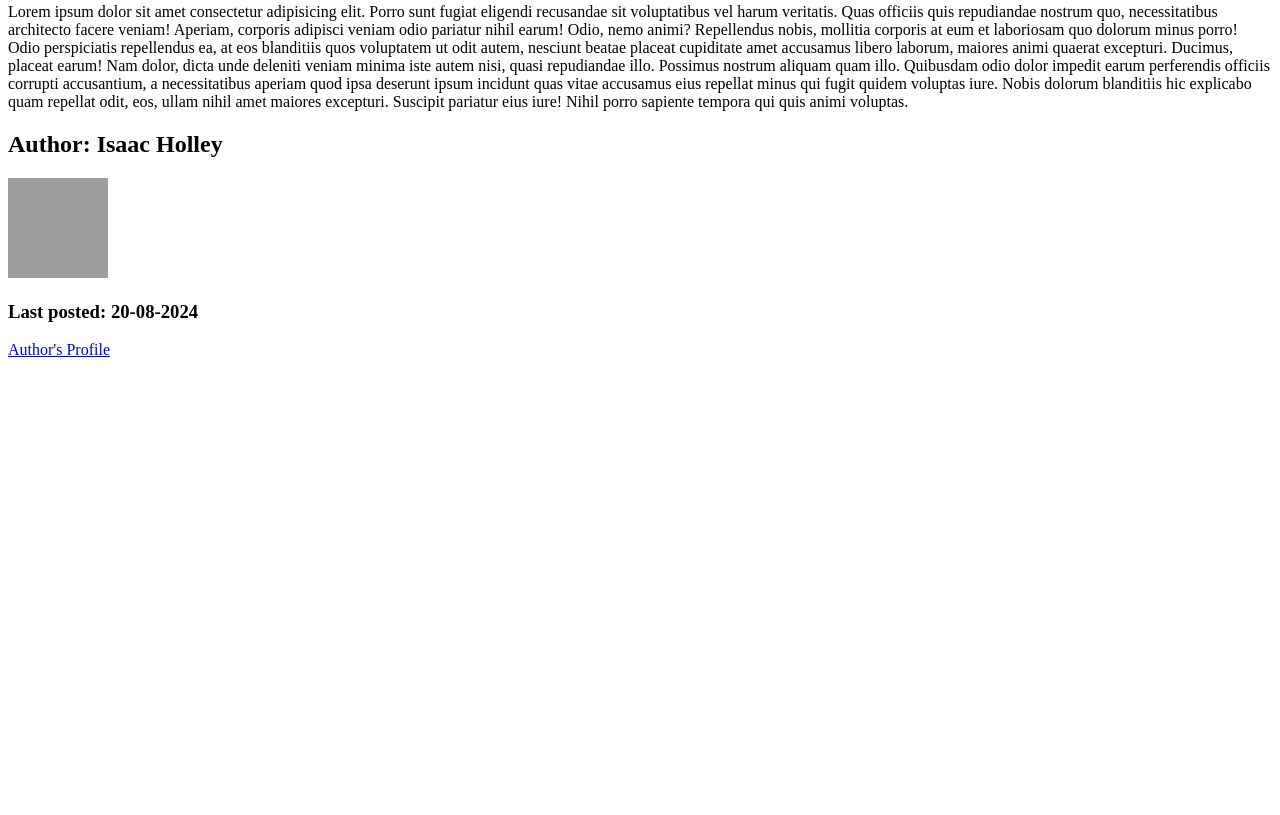
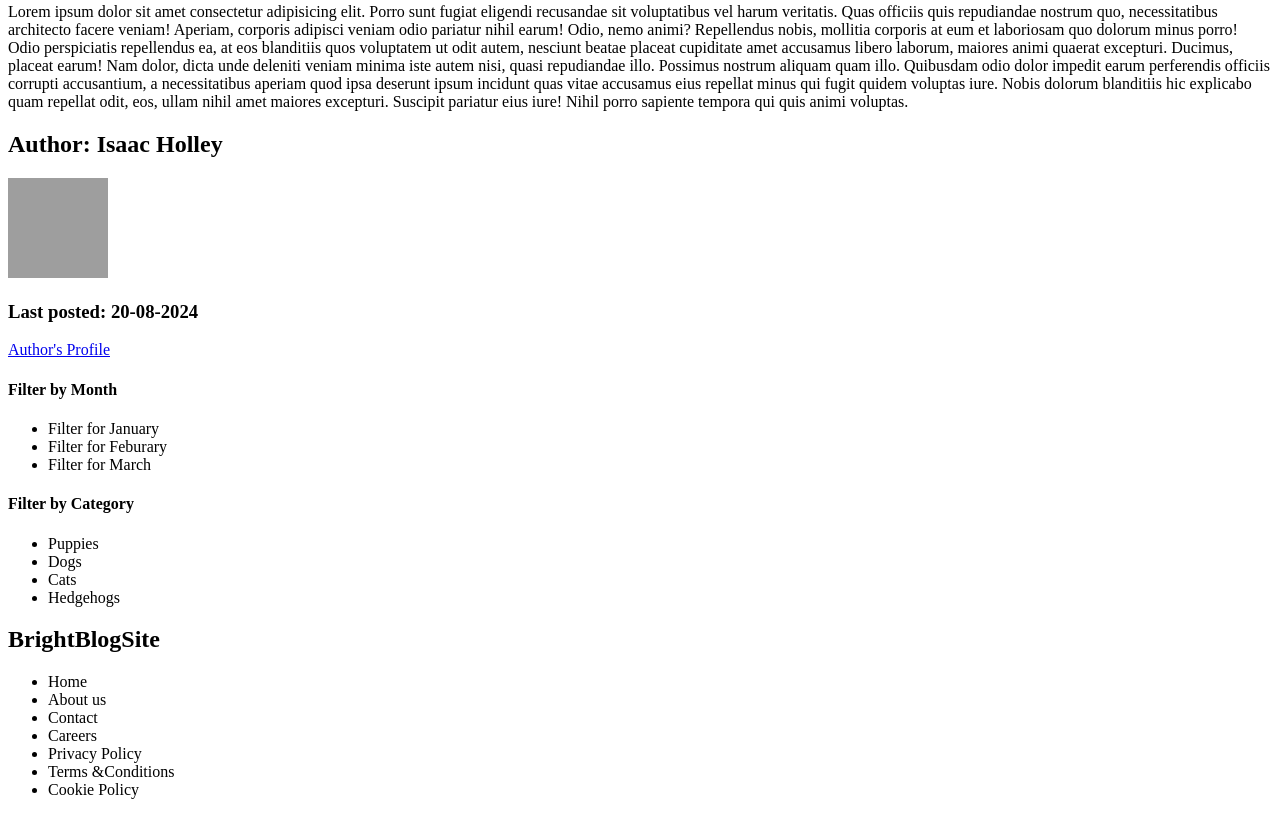
Before and after one commit to hollezy/couch2coder2, a plain HTML site: page day_2/index.html in a window 1280 px wide. Shown: the part 1190-2005 px from the top of the page. Before the commit the page ends 1557 px from the top, so only its background shows below. Drawn offline with Linux system fonts and the light colour scheme; grey boxes are pictures that could not be loaded.

Commit message:
Adding aside and footer (session 2)

```diff
--- a/day_2/index.html
+++ b/day_2/index.html
@@ -63,9 +63,50 @@
                     <a href="https://github.com/hollezy" target="_blank">Author's Profile</a>
                 </footer>
             </article>
+            <aside>
+                <section>
+                    <h4>Filter by Month</h4>
+                    <nav>
+                        <ul>
+                            <li><a href=""></a>Filter for January</li>
+                            <li><a href=""></a>Filter for Feburary</li>
+                            <li><a href=""></a>Filter for March</li>
+                        </ul>
+                    </nav>
+                </section>
+                <section>
+                    <h4>Filter by Category</h4>
+                    <nav>
+                        <ul>
+                            <li><a href=""></a>Puppies</li>
+                            <li><a href=""></a>Dogs</li>
+                            <li><a href=""></a>Cats</li>
+                            <li><a href=""></a>Hedgehogs</li>
+                        </ul>
+                    </nav>
+                </section>
+            </aside>
         </main>
         <footer>
             <!-- footer goes here -->
+             <h2>BrightBlogSite</h2>
+             <section>
+                <nav>
+                    <ul>
+                        <div>
+                            <li><a href=""></a>Home</li>
+                            <li><a href=""></a>About us</li>
+                            <li><a href=""></a>Contact</li>
+                            <li><a href=""></a>Careers</li>
+                        </div>
+                        <div>
+                            <li><a href=""></a>Privacy Policy</li>
+                            <li><a href=""></a>Terms &Conditions</li>
+                            <li><a href=""></a>Cookie Policy</li>
+                        </div>
+                    </ul>
+                </nav>
+             </section>
         </footer>
     </body>
 </html>
```
